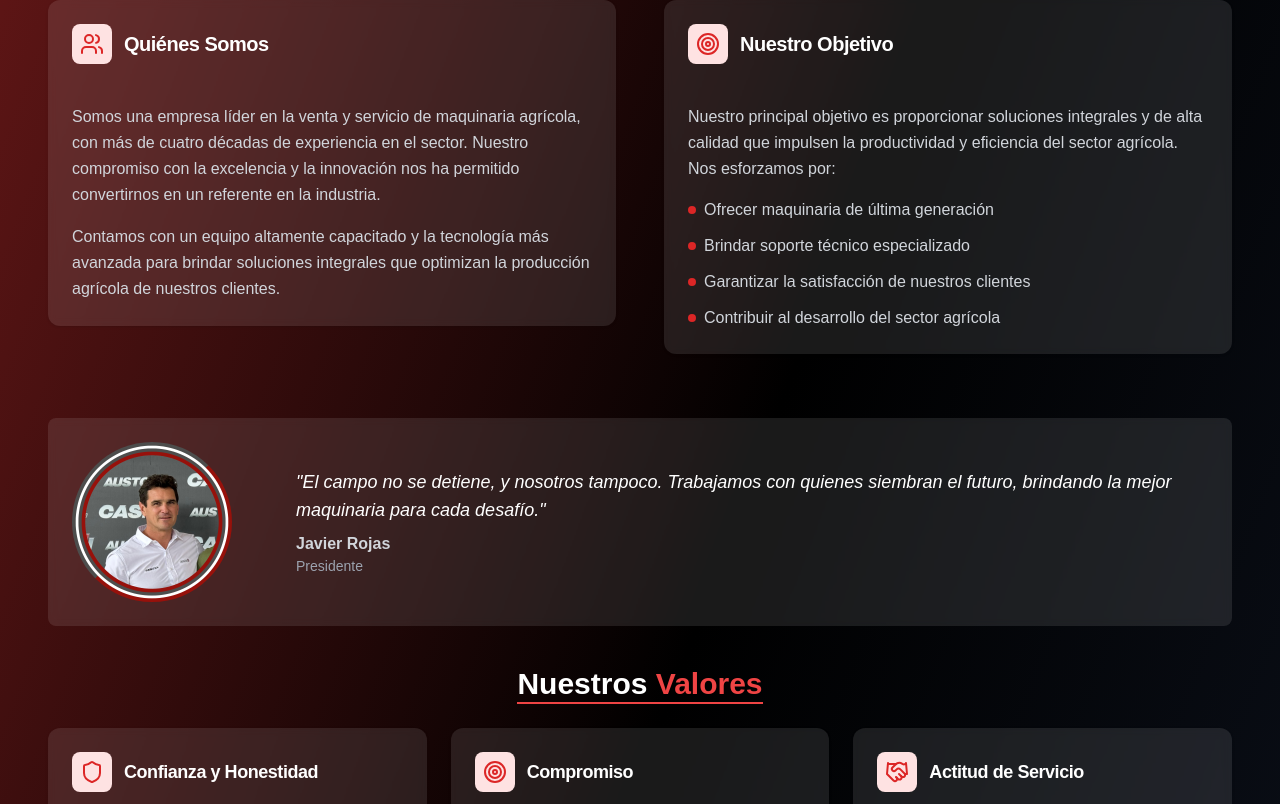
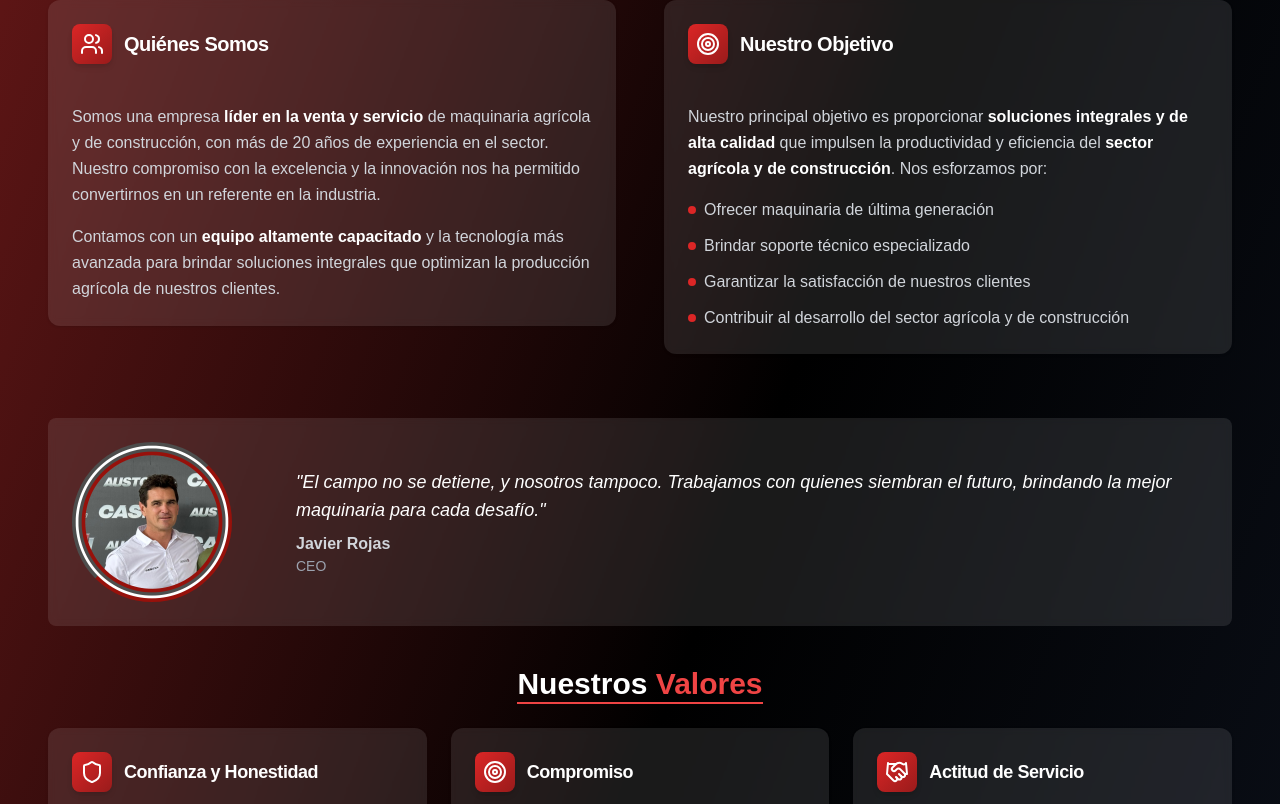
Before and after one commit to Pietro923/Landing-Page-Pueble, a Next.js app: page /nosotros in a window 1280 px wide. Shown: the part 996-1800 px from the top of the page. Built offline with nearby package versions, Linux system fonts and the light colour scheme.

Commit message:
'Servicios' cambios realizados en texto y colores de iconos

```diff
--- a/src/app/nosotros/page.tsx
+++ b/src/app/nosotros/page.tsx
@@ -24,7 +24,7 @@ export default function About() {
 ];
   const values = [
     { icon: Shield, title: 'Confianza y Honestidad', description: 'Construimos relaciones basadas en la transparencia y el respeto mutuo.' },
-    { icon: Target, title: 'Compromiso', description: 'Con nuestros clientes, empleados, socios y resultados.' },
+    { icon: Target, title: 'Compromiso', description: 'Con nuestros clientes, empleados, accionistas y resultados.' },
     { icon: Handshake, title: 'Actitud de Servicio', description: 'Brindamos atención y soluciones con responsabilidad y empatía.' },
     { icon: Gem, title: 'Autocrítica', description: 'Compromiso con la excelencia y la mejora continua.' },
     { icon: Wrench, title: 'Responsabilidad', description: 'Cumplimos con nuestras obligaciones fiscales, sociales y ambientales.' },
@@ -42,8 +42,7 @@ export default function About() {
         >
           <h2 className="text-4xl font-bold mb-4 text-white border-b-2 border-red-500 inline-block">Nosotros</h2>
           <p className="text-xl text-gray-300 max-w-3xl mx-auto">
-            Más de 40 años liderando el sector de maquinaria agrícola,
-            impulsando el desarrollo y la innovación en el campo argentino.
+           Desde 2003 entregamos al campo y la construcción la mejor maquinaria impulsando el desarrollo y la innovacion con soluciones innovadoras.
           </p>
           <img
             src="/imagenes/empresa/Equipo Pueble SA.jpeg"
@@ -62,21 +61,21 @@ export default function About() {
             <Card className="bg-white/10 backdrop-blur-sm border-0 hover:bg-white/15 transition-colors duration-300 text-white">
               <CardHeader>
                 <div className="flex items-center gap-3 mb-4">
-                  <div className="p-2 bg-red-100 rounded-lg">
-                    <Users className="w-6 h-6 text-red-600" />
+                  <div className="p-2 bg-gradient-to-br from-red-600 to-red-800 rounded-lg shadow-md">
+                    <Users className="w-6 h-6 text-white" />
                   </div>
-                  <CardTitle className="text-xl font-bold ">Quiénes Somos</CardTitle>
+                  <CardTitle className="text-xl font-bold text-white">Quiénes Somos</CardTitle>
                 </div>
               </CardHeader>
               <CardContent className="space-y-4">
                 <p className="text-gray-300 leading-relaxed">
-                  Somos una empresa líder en la venta y servicio de maquinaria agrícola,
-                  con más de cuatro décadas de experiencia en el sector. Nuestro compromiso
+                  Somos una empresa <span className="text-white font-semibold">líder en la venta y servicio</span> de maquinaria agrícola y de construcción,
+                  con más de 20 años de experiencia en el sector. Nuestro compromiso
                   con la excelencia y la innovación nos ha permitido convertirnos en un
                   referente en la industria.
                 </p>
                 <p className="text-gray-300 leading-relaxed">
-                  Contamos con un equipo altamente capacitado y la tecnología más avanzada
+                  Contamos con un <span className="text-white font-semibold">equipo altamente capacitado</span> y la tecnología más avanzada
                   para brindar soluciones integrales que optimizan la producción agrícola
                   de nuestros clientes.
                 </p>
@@ -93,16 +92,16 @@ export default function About() {
             <Card className="bg-white/10 backdrop-blur-sm border-0 hover:bg-white/15 transition-colors duration-300 text-white">
               <CardHeader>
                 <div className="flex items-center gap-3 mb-4">
-                  <div className="p-2 bg-red-100 rounded-lg">
-                    <Target className="w-6 h-6 text-red-600" />
+                <div className="p-2 bg-gradient-to-br from-red-600 to-red-800 rounded-lg shadow-md">
+                    <Target className="w-6 h-6 text-white" />
                   </div>
                   <CardTitle className="text-xl font-bold ">Nuestro Objetivo</CardTitle>
                 </div>
               </CardHeader>
               <CardContent className="space-y-4">
                 <p className="text-gray-300 leading-relaxed">
-                  Nuestro principal objetivo es proporcionar soluciones integrales y de
-                  alta calidad que impulsen la productividad y eficiencia del sector agrícola.
+                  Nuestro principal objetivo es proporcionar <span className="text-white font-semibold">soluciones integrales y de
+                  alta calidad</span> que impulsen la productividad y eficiencia del <span className="text-white font-semibold">sector agrícola y de construcción</span>.
                   Nos esforzamos por:
                 </p>
                 <ul className="space-y-3">
@@ -110,7 +109,7 @@ export default function About() {
                     'Ofrecer maquinaria de última generación',
                     'Brindar soporte técnico especializado',
                     'Garantizar la satisfacción de nuestros clientes',
-                    'Contribuir al desarrollo del sector agrícola'
+                    'Contribuir al desarrollo del sector agrícola y de construcción'
                   ].map((item, index) => (
                     <li key={index} className="flex items-center gap-2">
                       <div className="w-2 h-2 bg-red-600 rounded-full" />
@@ -122,7 +121,6 @@ export default function About() {
             </Card>
           </motion.div>
         </div>
-
         <div className="bg-white/10 backdrop-blur-sm mt-10 mb-10 p-4 md:p-6 rounded-lg">
           <div className="flex flex-col md:flex-row items-center gap-4 text-center md:text-left">
             {/* Imagen */}
@@ -137,7 +135,7 @@ export default function About() {
                 "El campo no se detiene, y nosotros tampoco. Trabajamos con quienes siembran el futuro, brindando la mejor maquinaria para cada desafío."
               </p>
               <p className="text-gray-300 font-semibold mt-2">Javier Rojas</p>
-              <p className="text-gray-400 text-sm">Presidente</p>
+              <p className="text-gray-400 text-sm">CEO</p>
             </div>
           </div>
         </div>
@@ -159,8 +157,8 @@ export default function About() {
               <Card key={index} className="bg-white/10 backdrop-blur-sm border-0 hover:bg-white/15 transition-colors duration-300 text-white">
                 <CardHeader>
                   <div className="flex items-center gap-3">
-                    <div className="p-2 bg-red-100 rounded-lg">
-                      <Icon className="w-6 h-6 text-red-600" />
+                  <div className="p-2 bg-gradient-to-br from-red-600 to-red-800 rounded-lg shadow-md">
+                      <Icon className="w-6 h-6 text-white" />
                     </div>
                     <CardTitle className="text-lg">{value.title}</CardTitle>
                   </div>
--- a/src/app/servicios/page.tsx
+++ b/src/app/servicios/page.tsx
@@ -99,8 +99,8 @@ export default function Servicios() {
                 <CardContent className="mt-4 flex flex-col justify-between min-h-[200px]">
                   <div>
                     <div className="flex items-center gap-3 mb-4">
-                      <div className="p-2 bg-red-100 rounded-lg">
-                        <Icon className="w-6 h-6 text-red-600" />
+                    <div className="p-2 bg-gradient-to-br from-red-600 to-red-800 rounded-lg shadow-md">
+                        <Icon className="w-6 h-6 text-white" />
                       </div>
                       <CardTitle className="text-lg">{service.title}</CardTitle>
                     </div>
```
Also changed, not shown: src/components/home/Hero.tsx (line endings or trailing spaces). Lines whose indentation alone changed are shown as unchanged.
